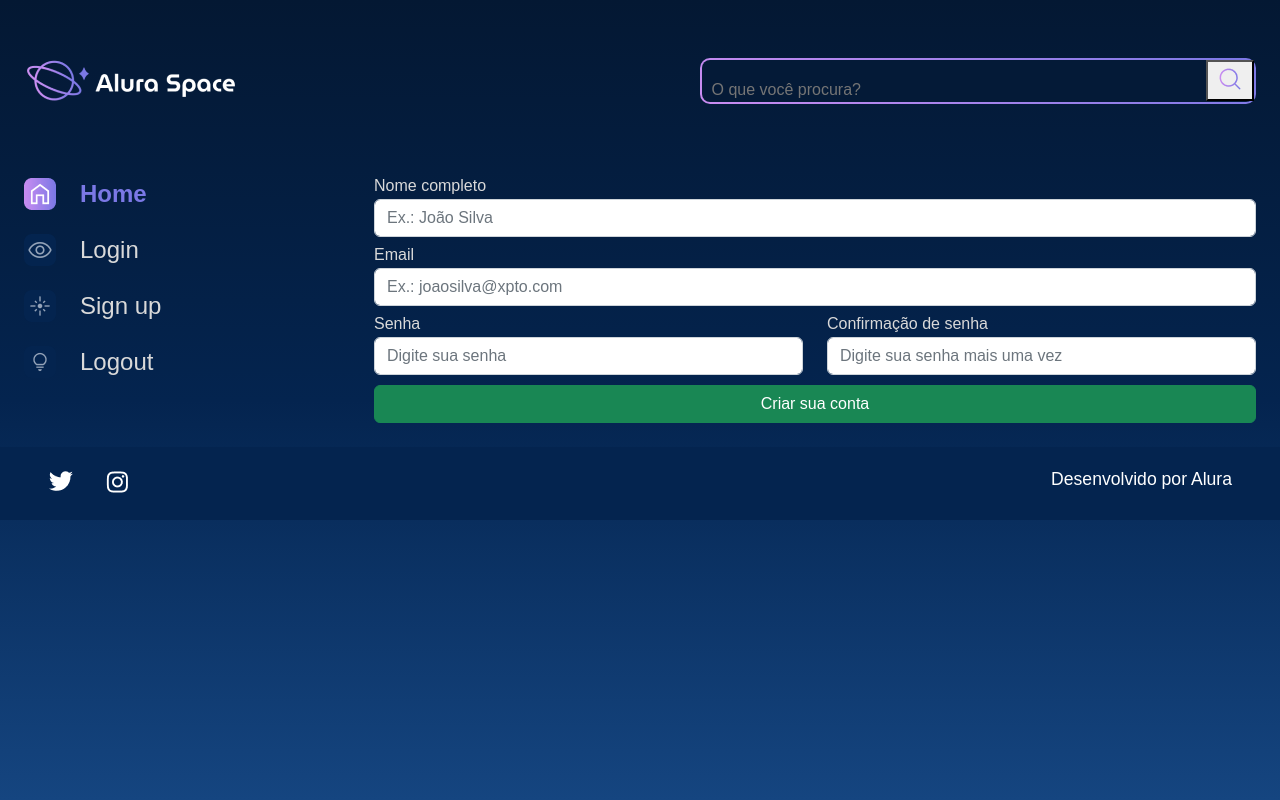
After one commit to Barros99/space, a Django app: page /signup in a window 1280 px wide. The commit adds this page. Run offline with Django 4.2, Linux system fonts and the light colour scheme.

Commit message:
feat: add login and signup pages

```diff
--- a/gallery/urls.py
+++ b/gallery/urls.py
@@ -3,6 +3,6 @@ from gallery.views import image, index, search
 
 urlpatterns = [
     path("", index, name="index"),
-    path("image/<int:foto_id>", image, name="image"),
+    path("image/", image, name="image"),
     path("search", search, name="search"),
 ]
--- a/templates/gallery/partials/_menu.html
+++ b/templates/gallery/partials/_menu.html
@@ -13,8 +13,8 @@
         <section class="menu-lateral">
             <nav class="menu-lateral__navegacao">
                 <a href="{% url 'index' %}"><img src="{% static '/assets/ícones/1x/Home - ativo.png' %}"> Home</a>
-                <a href="#"><img src="{% static '/assets/ícones/1x/Mais vistas - inativo.png' %}"> Mais vistas</a>
-                <a href="#"><img src="{% static '/assets/ícones/1x/Novas - inativo.png' %}"> Novas</a>
+                <a href="{% url 'login' %}"><img src="{% static '/assets/ícones/1x/Mais vistas - inativo.png' %}"> Login</a>
+                <a href="{% url 'signup' %}"><img src="{% static '/assets/ícones/1x/Novas - inativo.png' %}"> Sign up</a>
                 <a href="#"><img src="{% static '/assets/ícones/1x/Surpreenda-me - inativo.png' %}"> Surpreenda-me</a>
             </nav>
         </section>
--- /dev/null
+++ b/templates/users/signup.html
@@ -0,0 +1,72 @@
+{% load static %}
+
+<!DOCTYPE html>
+<html lang="pt-br">
+
+<head>
+    <meta charset="UTF-8">
+    <meta http-equiv="X-UA-Compatible" content="IE=edge">
+    <meta name="viewport" content="width=device-width, initial-scale=1.0">
+    <title>Alura Space</title>
+    <link rel="preconnect" href="https://fonts.googleapis.com">
+    <link rel="preconnect" href="https://fonts.gstatic.com" crossorigin>
+    <link href="https://fonts.googleapis.com/css2?family=Poppins:wght@400;500;600&display=swap" rel="stylesheet">
+    <!-- CSS only -->
+    <link href="https://cdn.jsdelivr.net/npm/bootstrap@5.2.2/dist/css/bootstrap.min.css" rel="stylesheet" integrity="sha384-Zenh87qX5JnK2Jl0vWa8Ck2rdkQ2Bzep5IDxbcnCeuOxjzrPF/et3URy9Bv1WTRi" crossorigin="anonymous">
+    <link rel="stylesheet" href="{% static '/styles/style.css' %}">
+</head>
+
+<body>
+    <div class="pagina-inicial">
+        <header class="cabecalho">
+            <img src="{% static '/assets/logo/Logo(2).png' %}" alt="Logo da Alura Space" />
+            <div class="cabecalho__busca">
+                <div class="busca__fundo">
+                    <form action="{% url 'search' %}">
+                        <input  class="busca__input" type="text" name="buscar" placeholder="O que você procura?">
+                        <button type="submit">
+                            <img class="busca__icone" src="{% static '/assets/ícones/1x/search.png' %}" alt="ícone de search">
+                        </button>
+                    </form>
+                </div>
+            </div>
+        </header>
+        <main class="principal">
+            <section class="menu-lateral">
+                <nav class="menu-lateral__navegacao">
+                    <a href="{% url 'index' %}"><img src="{% static '/assets/ícones/1x/Home - ativo.png' %}"> Home</a>
+                    <a href="{% url 'login' %}"><img src="{% static '/assets/ícones/1x/Mais vistas - inativo.png' %}"> Login</a>
+                    <a href="{% url 'signup' %}"><img src="{% static '/assets/ícones/1x/Novas - inativo.png' %}"> Sign up</a>
+                    <a href="#"><img src="{% static '/assets/ícones/1x/Surpreenda-me - inativo.png' %}"> Logout</a>
+                </nav>
+            </section>
+            <section class="galeria" style="margin-left: 5em">
+                <form action="" method="">
+                    <div class="row">
+                        <div class="col-12 col-lg-12" style="margin-bottom: 10px;">
+                            <label for="nome_cadastro" style="color:#D9D9D9; margin-bottom: 5px;"><b>Nome completo</b></label>
+                            <input type="text" class="form-control" name="nome_cadastro" placeholder="Ex.: João Silva" required>
+                        </div>
+                        <div class="col-12 col-lg-12" style="margin-bottom: 10px;">
+                            <label for="email" style="color:#D9D9D9; margin-bottom: 5px;"><b>Email</b></label>
+                            <input type="email" class="form-control" name="email" placeholder="Ex.: joaosilva@xpto.com" required>
+                        </div>
+                        <div class="col-12 col-lg-6" style="margin-bottom: 10px;">
+                            <label for="password1" style="color:#D9D9D9; margin-bottom: 5px;"><b>Senha</b></label>
+                            <input type="password" class="form-control" name="password1" placeholder="Digite sua senha" required>
+                        </div>
+                        <div class="col-12 col-lg-6" style="margin-bottom: 10px;">
+                            <label for="password2" style="color:#D9D9D9; margin-bottom: 5px;"><b>Confirmação de senha</b></label>
+                            <input type="password" class="form-control" name="password2" placeholder="Digite sua senha mais uma vez" required>
+                        </div>
+                        <div class="col-12 text-center">
+                            <button class="btn btn-success col-12" style="padding: top 5px;" type="submit">Criar sua conta</button>
+                        </div>
+                    </div>
+                </form>
+            </section>
+        </main>
+    </div>
+</body>
+
+{% include 'gallery/partials/_footer.html' %}
```
Also changed, not shown: setup/urls.py (+5 -4 lines), templates/users/login.html (added, +64 -0 lines).
